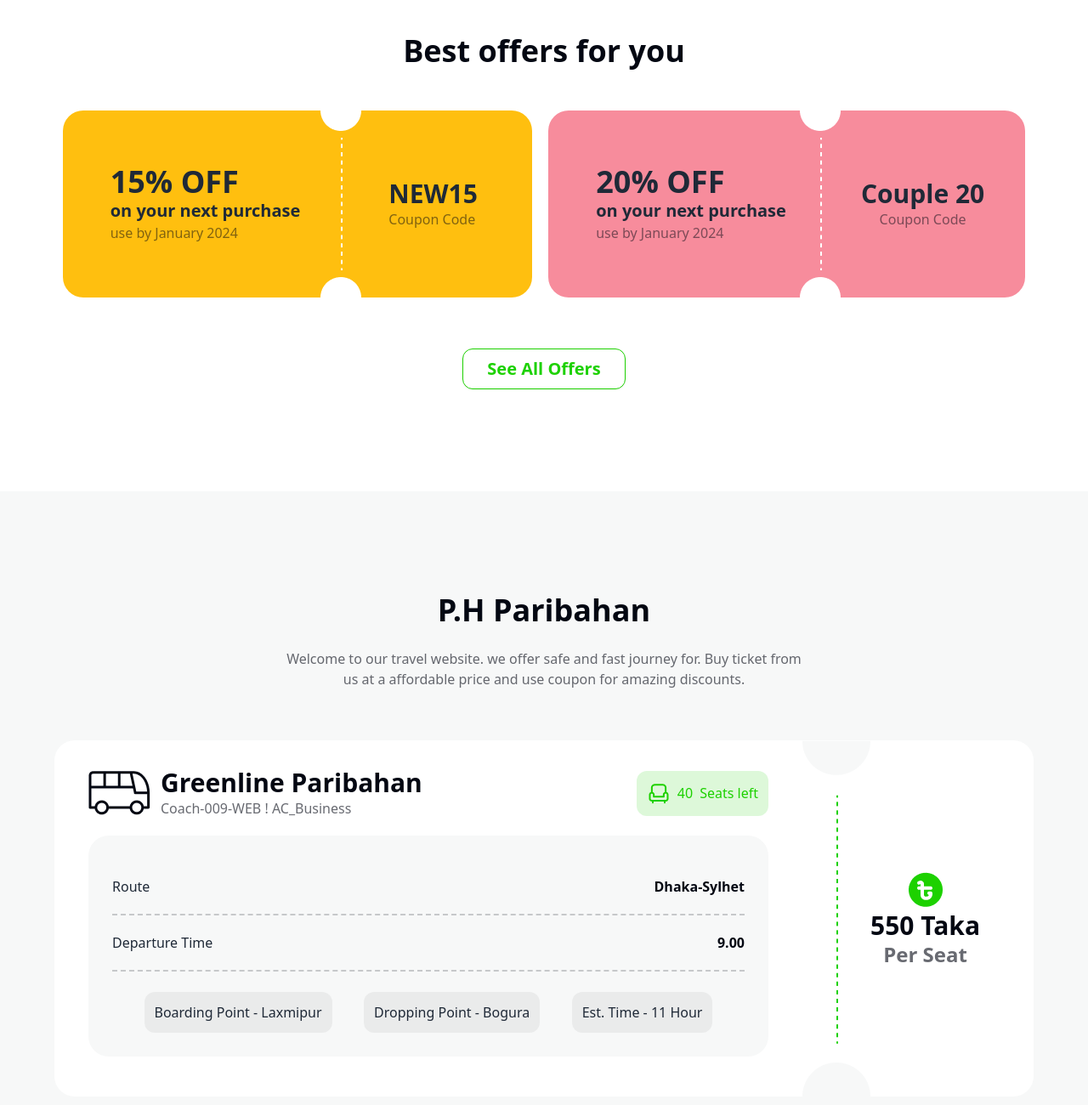
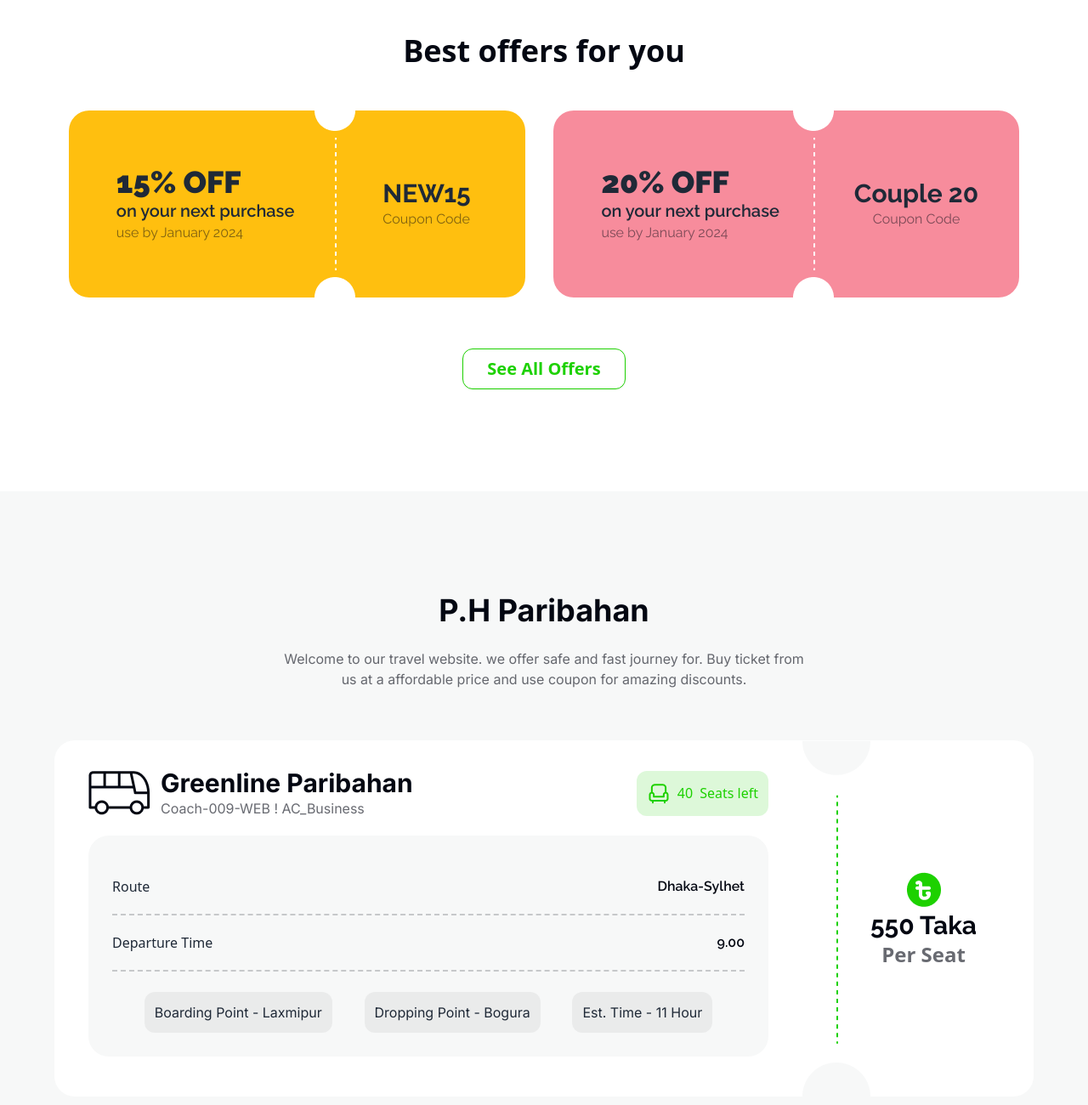
Before and after one commit to FarzanaHaq/Assignment-Five, a plain HTML site: page index.html in a window 1280 px wide. Shown: the part 800-2100 px from the top of the page at 85% size. Drawn offline with nearby package versions, Linux system fonts and the light colour scheme.

Commit message:
Add existing file

```diff
--- a/index.html
+++ b/index.html
@@ -6,12 +6,26 @@
     <title>Assignment Five</title>
     <link href="https://cdn.jsdelivr.net/npm/daisyui@4.7.2/dist/full.min.css" rel="stylesheet" type="text/css" />
     <script src="https://cdn.tailwindcss.com"></script>
+    <link rel="preconnect" href="https://fonts.googleapis.com">
+    <link rel="preconnect" href="https://fonts.gstatic.com" crossorigin>
+    <link href="https://fonts.googleapis.com/css2?family=Manrope&family=Raleway:ital,wght@0,100..900;1,100..900&display=swap" rel="stylesheet">
+    <link rel="preconnect" href="https://fonts.googleapis.com">
+    <link rel="preconnect" href="https://fonts.gstatic.com" crossorigin>
+    <link href="https://fonts.googleapis.com/css2?family=Inter:slnt,wght@-10..0,100..900&family=Manrope:wght@200..800&display=swap" rel="stylesheet">
+    <style>
+        .raleway {
+            font-family: "Raleway", sans-serif;
+        }
+        .inter {
+            font-family: "Inter", sans-serif;
+        }
+    </style>
 </head>
-<body>
+<body class="">
     <header id="header-section">
         <!-- navbar -->
         <section>
-            <div class="navbar bg-base-100 max-w-6xl mx-auto mt-[56px] mb-[30px]">
+            <div class="navbar bg-base-100 max-w-6xl mx-auto mt-[56px] mb-[30px] raleway">
                 <div class="navbar-start">
                   <div class="dropdown">
                     <div tabindex="0" role="button" class="btn btn-ghost lg:hidden">
@@ -70,7 +84,7 @@
             <div>
                 <h1 class="mt-[140px] mb-[50px] text-center text-[#030712] text-4xl font-bold">Best offers for you</h1>
             </div>
-            <div class="flex max-w-6xl mx-auto">
+            <div class="flex max-w-6xl mx-auto raleway">
                 <!-- best offers one-->
                 <div class="flex items-center justify-between bg-[#FFBF0F] rounded-3xl mx-auto">
                     <div class="pl-14 pr-6">
@@ -81,13 +95,13 @@
                     <div>
                         <img src="images/cupon-devider.png" alt="">
                     </div>
-                    <div class="pr-16 pl-8">
+                    <div class="pr-16 pl-8 raleway">
                         <h1 class="text-3xl font-bold">NEW15</h1>
                         <p class="text-[#03071280]">Coupon Code</p>
                     </div>
                 </div>
                 <!-- best offers two-->
-                <div class="flex items-center justify-between bg-[#F78C9C] rounded-3xl mx-auto">
+                <div class="flex items-center justify-between bg-[#F78C9C] rounded-3xl mx-auto raleway">
                     <div class="pl-14 pr-4">
                         <h1 class="text-4xl font-black">20% OFF</h1>
                         <h2 class="text-xl font-semibold">on your next purchase</h2>
@@ -113,9 +127,9 @@
             <section class="">
                 <!--one-->
                 <div>
-                    <h1 class="text-center text-[#030712] text-4xl font-bold pt-[120px]">P.H Paribahan</h1>
+                    <h1 class="text-center text-[#030712] text-4xl font-bold pt-[120px] inter">P.H Paribahan</h1>
                     <div class="flex justify-center mt-[25px] mb-[60px]">
-                        <p class="text-center text-[#03071299]">Welcome to our travel website. we offer safe and fast journey for. Buy ticket from <br> us at a affordable price and use coupon for amazing discounts.</p>
+                        <p class="text-center text-[#03071299] inter">Welcome to our travel website. we offer safe and fast journey for. Buy ticket from <br> us at a affordable price and use coupon for amazing discounts.</p>
                 </div>
                 <!--two-->
                 <div class="flex max-w-6xl mx-auto bg-[#FFFFFF] rounded-3xl">
@@ -126,8 +140,8 @@
                                     <img src="images/bus-logo.png" alt="">
                                 </div>
                                 <div>
-                                    <h1 class="text-[#030712] text-3xl font-bold">Greenline Paribahan</h1>
-                                    <p class="text-[#03071299]">Coach-009-WEB ! AC_Business</p>
+                                    <h1 class="text-[#030712] text-3xl font-bold inter">Greenline Paribahan</h1>
+                                    <p class="text-[#03071299] inter">Coach-009-WEB ! AC_Business</p>
                                 </div>
                             </div>
                             <div class="text-[#1DD100] bg-[#1DD10026] rounded-xl p-3 flex items-center gap-2">
@@ -142,14 +156,14 @@
                             <div>
                                 <div class="flex justify-between border-b-2 border-dashed border-[#03071233] py-5">
                                     <h1 class="">Route</h1>
-                                    <p class="text-[#030712] font-semibold">Dhaka-Sylhet</p>
+                                    <p class="text-[#030712] font-semibold raleway">Dhaka-Sylhet</p>
                                 </div>
                                 <div class="flex justify-between border-b-2 border-dashed border-[#03071233] py-5">
                                     <h1>Departure Time</h1>
-                                    <p class="text-[#030712] font-semibold">9.00</p>
+                                    <p class="text-[#030712] font-semibold raleway">9.00</p>
                                 </div>
                             </div>
-                            <div class="flex justify-evenly mt-6">
+                            <div class="flex justify-evenly mt-6 inter">
                                 <h1 class="bg-[#0307120D] rounded-xl p-3">Boarding Point - Laxmipur</h1>
                                 <h2 class="bg-[#0307120D] rounded-xl p-3">Dropping Point - Bogura</h2>
                                 <h3 class="bg-[#0307120D] rounded-xl p-3">Est. Time - 11 Hour</h3>
@@ -162,7 +176,7 @@
                     <div class="flex justify-center items-center ">
                         <div>
                             <img class="mx-auto" src="images/fare.png" alt="">
-                            <h1 class="text-3xl font-bold text-[#030712]"><span id="price-value">550</span> Taka</h1>
+                            <h1 class="text-3xl font-bold text-[#030712] raleway"><span id="price-value">550</span> Taka</h1>
                             <p class="text-2xl font-semibold text-[#03071299] text-center">Per Seat</p>
                         </div>
                     </div>
@@ -171,7 +185,7 @@
                 <div></div>
             </section>
             <!--select your seat-->
-            <section class="mt-[50px]">
+            <section class="mt-[50px] inter">
             <div class="flex justify-between max-w-6xl mx-auto bg-white">
                 <div class="px-16 pt-10 border-r-2 border-dashed border-[#0307124D]">
                     <!--seat chart-->
```
